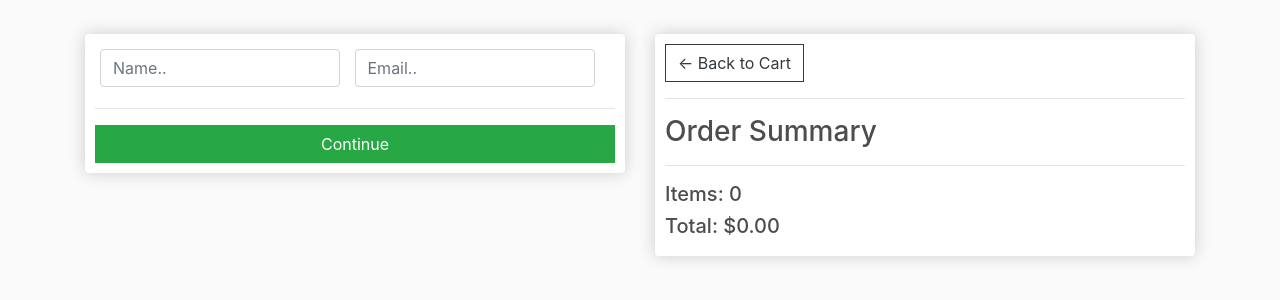
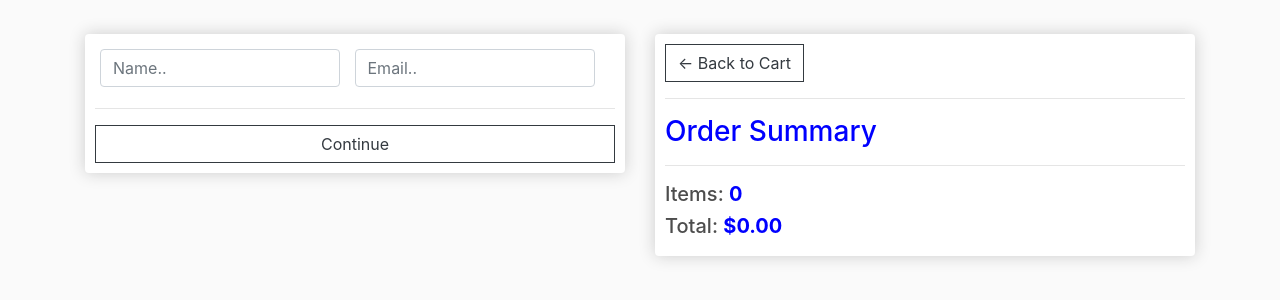
Before and after one commit to muiruriiii/Django_Ecommerce, a Django app: page /checkout/ in a window 1280 px wide. Shown: the part 70-370 px from the top of the page. Run offline with Django 4.2, Linux system fonts and the light colour scheme; some libraries are stand-ins or nearby versions.

Commit message:
checkout.html styling done

```diff
--- a/shop/templates/shop/checkout.html
+++ b/shop/templates/shop/checkout.html
@@ -17,7 +17,7 @@
 
 					<div id="shipping-info">
 						<hr>
-						<p>Shipping Information:</p>
+						<p style="color: blue;">Shipping Information:</p>
 						<hr>
 						<div class="form-field">
 							<input class="form-control" type="text" name="address" placeholder="Address..">
@@ -37,7 +37,7 @@
 					</div>
 
 					<hr>
-					<input id="form-button" class="btn btn-success btn-block" type="submit" value="Continue">
+					<input id="form-button" class="btn btn-block btn-outline-dark &#x2190;" type="submit" value="Continue">
 				</form>
 			</div>
 
@@ -54,7 +54,7 @@
 			<div class="box-element">
 				<a  class="btn btn-outline-dark" href="{% url 'cart' %}">&#x2190; Back to Cart</a>
 				<hr>
-				<h3>Order Summary</h3>
+				<h3 style="color: blue;">Order Summary</h3>
 				<hr>
                 {% for item in items %}
 				<div class="cart-row">
@@ -64,8 +64,8 @@
 					<div style="flex:1"><p>x{{ item.quantity }}</p></div>
 				</div>
                 {% endfor %}
-				<h5>Items: {{ order.get_cart_items }}</h5>
-				<h5>Total: ${{ order.get_cart_total|floatformat:2 }}</h5>
+				<h5>Items: <strong style="color: blue;">{{ order.get_cart_items }}</strong></h5>
+				<h5>Total: <strong style="color: blue;">${{ order.get_cart_total|floatformat:2 }}</strong></h5>
 			</div>
 		</div>
 	</div>
```
